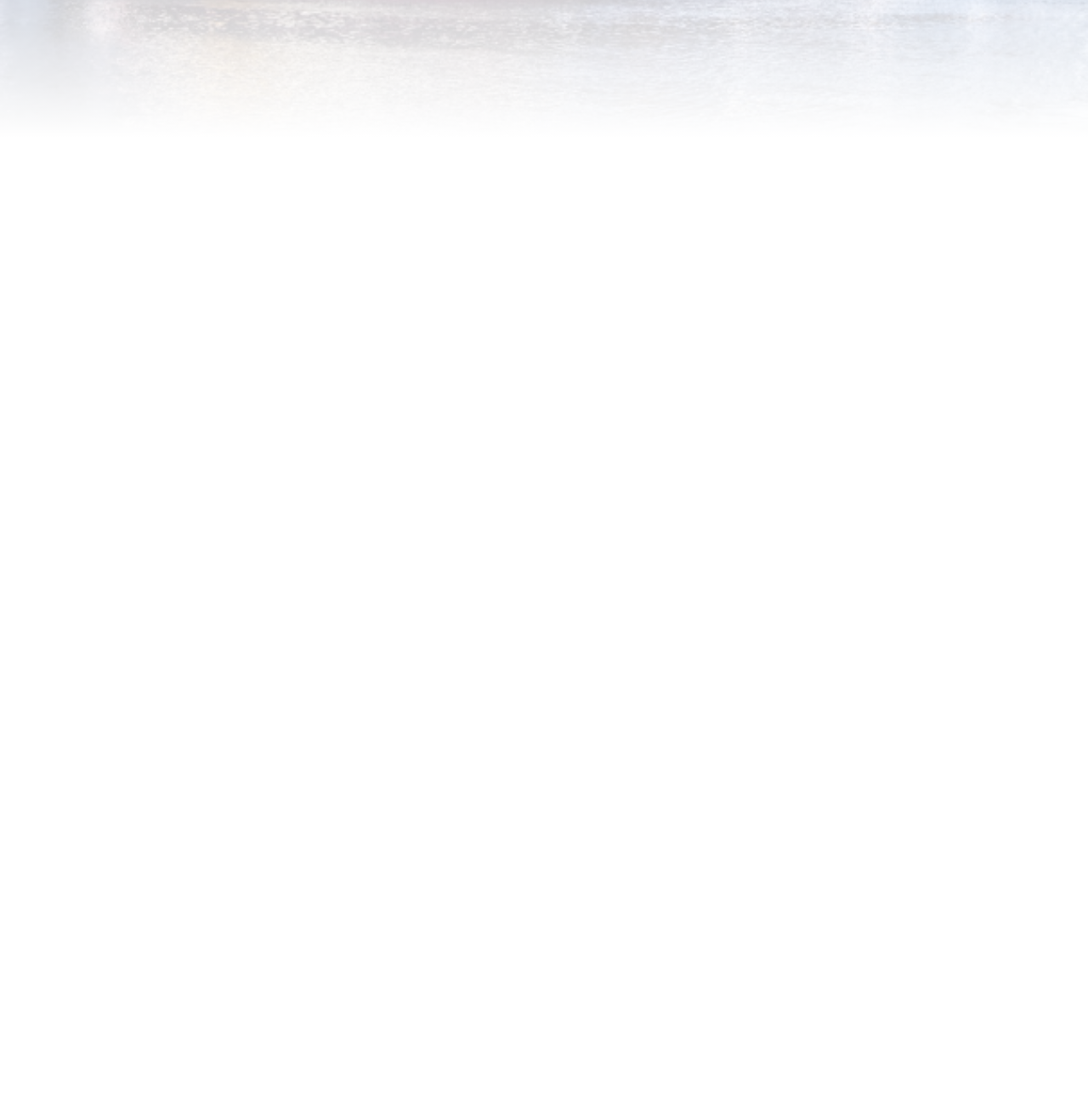
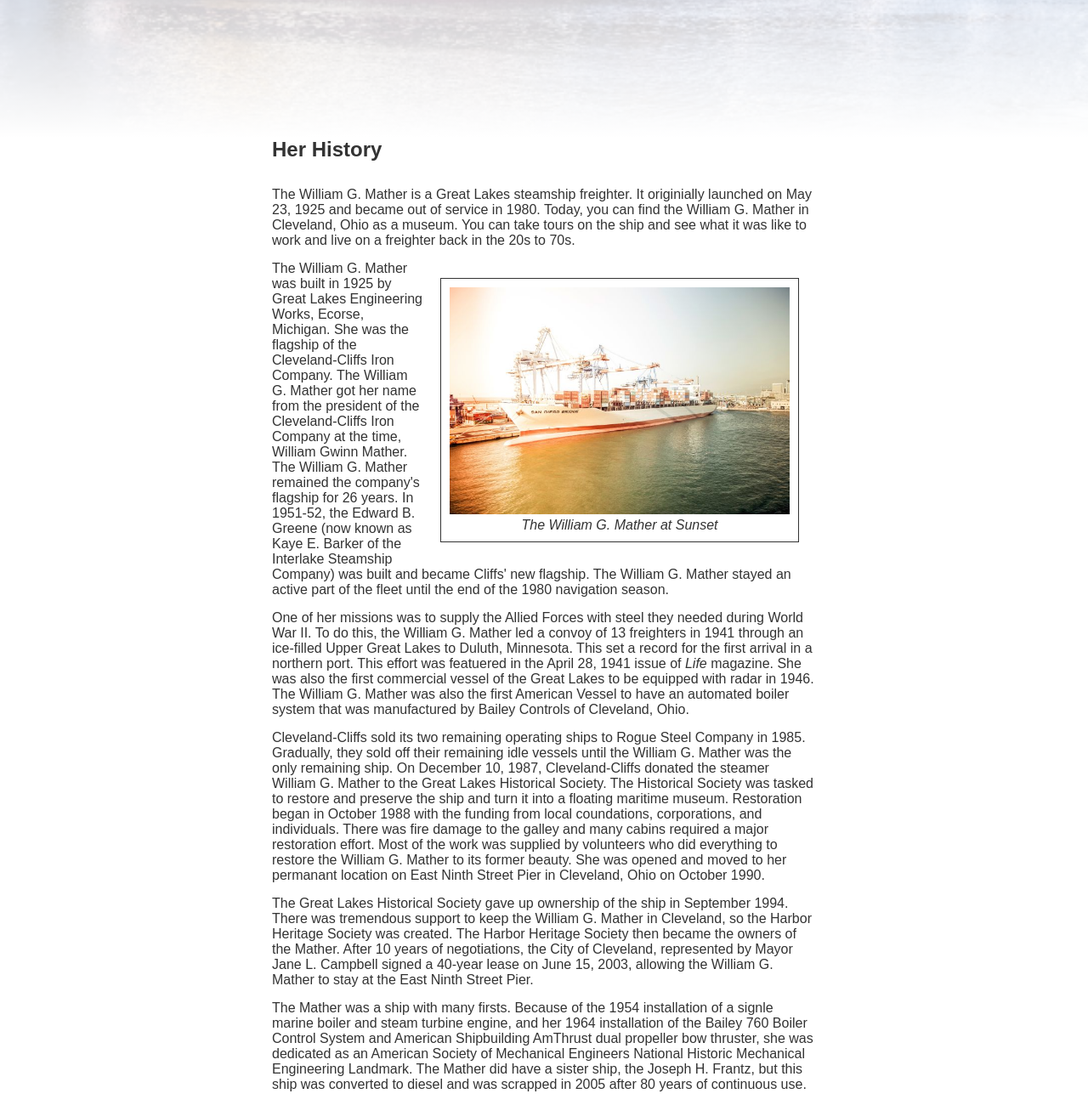
Before and after one commit to rperry99/boat_museum, a plain HTML site: page index.html in a window 1280 px wide. Shown: the part 638-1938 px from the top of the page at 85% size. Before the commit the page ends 800 px from the top, so only its background shows below. Drawn offline with Linux system fonts and the light colour scheme.

Commit message:
Add History Section and Information

```diff
--- a/index.html
+++ b/index.html
@@ -9,9 +9,9 @@
   </head>
   <body>
     <nav>
-      <a href="#">History</a>
+      <a href="#history">History</a>
       <a href="#">Events</a>
-      <a href="#">Plan a Trip</a>
+      <a href="#plan">Plan a Trip</a>
       <a href="#">Ghosts</a>
     </nav>
     <div id="content">
@@ -25,6 +25,76 @@
           <a href="#plan" id="action">Book a Trip</a>
         </div>
       </section>
+      <section id="history">
+        <h2>Her History</h2>
+        <p>
+          The William G. Mather is a Great Lakes steamship freighter. It
+          originially launched on May 23, 1925 and became out of service in
+          1980. Today, you can find the William G. Mather in Cleveland, Ohio as
+          a museum. You can take tours on the ship and see what it was like to
+          work and live on a freighter back in the 20s to 70s.
+        </p>
+        <figure>
+          <img src="img/ship-history.jpg" alt="The Ship" />
+          <figcaption>The William G. Mather at Sunset</figcaption>
+        </figure>
+        <p>
+          The William G. Mather was built in 1925 by Great Lakes Engineering
+          Works, Ecorse, Michigan. She was the flagship of the Cleveland-Cliffs
+          Iron Company. The William G. Mather got her name from the president of
+          the Cleveland-Cliffs Iron Company at the time, William Gwinn Mather.
+          The William G. Mather remained the company's flagship for 26 years. In
+          1951-52, the Edward B. Greene (now known as Kaye E. Barker of the
+          Interlake Steamship Company) was built and became Cliffs' new
+          flagship. The William G. Mather stayed an active part of the fleet
+          until the end of the 1980 navigation season.
+        </p>
+        <p>
+          One of her missions was to supply the Allied Forces with steel they
+          needed during World War II. To do this, the William G. Mather led a
+          convoy of 13 freighters in 1941 through an ice-filled Upper Great
+          Lakes to Duluth, Minnesota. This set a record for the first arrival in
+          a northern port. This effort was featuered in the April 28, 1941 issue
+          of <em>Life</em> magazine. She was also the first commercial vessel of
+          the Great Lakes to be equipped with radar in 1946. The William G.
+          Mather was also the first American Vessel to have an automated boiler
+          system that was manufactured by Bailey Controls of Cleveland, Ohio.
+        </p>
+        <p>
+          Cleveland-Cliffs sold its two remaining operating ships to Rogue Steel
+          Company in 1985. Gradually, they sold off their remaining idle vessels
+          until the William G. Mather was the only remaining ship. On December
+          10, 1987, Cleveland-Cliffs donated the steamer William G. Mather to
+          the Great Lakes Historical Society. The Historical Society was tasked
+          to restore and preserve the ship and turn it into a floating maritime
+          museum. Restoration began in October 1988 with the funding from local
+          coundations, corporations, and individuals. There was fire damage to
+          the galley and many cabins required a major restoration effort. Most
+          of the work was supplied by volunteers who did everything to restore
+          the William G. Mather to its former beauty. She was opened and moved
+          to her permanant location on East Ninth Street Pier in Cleveland, Ohio
+          on October 1990.
+        </p>
+        <p>
+          The Great Lakes Historical Society gave up ownership of the ship in
+          September 1994. There was tremendous support to keep the William G.
+          Mather in Cleveland, so the Harbor Heritage Society was created. The
+          Harbor Heritage Society then became the owners of the Mather. After 10
+          years of negotiations, the City of Cleveland, represented by Mayor
+          Jane L. Campbell signed a 40-year lease on June 15, 2003, allowing the
+          William G. Mather to stay at the East Ninth Street Pier.
+        </p>
+        <p>
+          The Mather was a ship with many firsts. Because of the 1954
+          installation of a signle marine boiler and steam turbine engine, and
+          her 1964 installation of the Bailey 760 Boiler Control System and
+          American Shipbuilding AmThrust dual propeller bow thruster, she was
+          dedicated as an American Society of Mechanical Engineers National
+          Historic Mechanical Engineering Landmark. The Mather did have a sister
+          ship, the Joseph H. Frantz, but this ship was converted to diesel and
+          was scrapped in 2005 after 80 years of continuous use.
+        </p>
+      </section>
       <section id="plan"></section>
     </div>
   </body>
--- a/styles.css
+++ b/styles.css
@@ -66,3 +66,28 @@ nav a:hover {
   font-weight: bold;
   font-size: 1.5rem;
 }
+
+/* History */
+#history {
+  width: 50%;
+  margin: 0 auto;
+  color: #333;
+}
+#history h2 {
+  margin-bottom: 30px;
+}
+#history p {
+  margin-bottom: 15px;
+}
+#history figure {
+  float: right;
+  margin: 20px;
+  border: solid 1px #333;
+  padding: 10px;
+  text-align: center;
+  font-style: italic;
+}
+#history figure img {
+  width: 400px;
+  height: auto;
+}
```
Also changed, not shown: img/ship-history.jpg (added), 1 other file.
